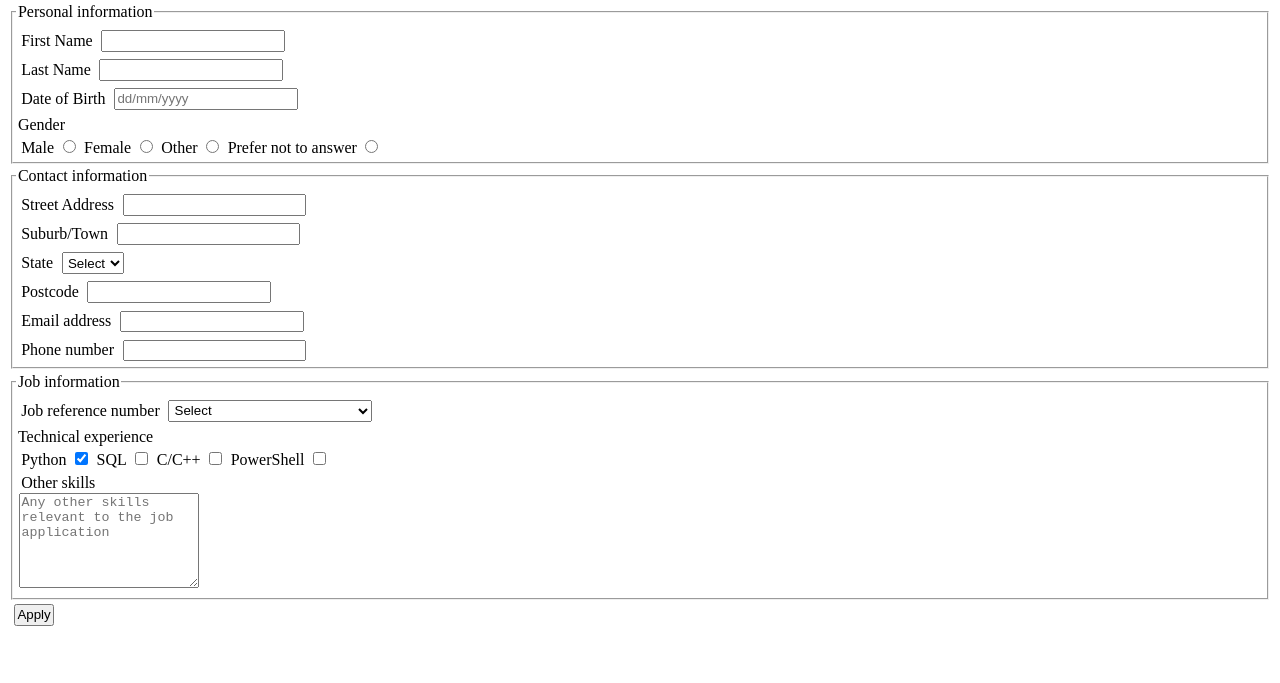
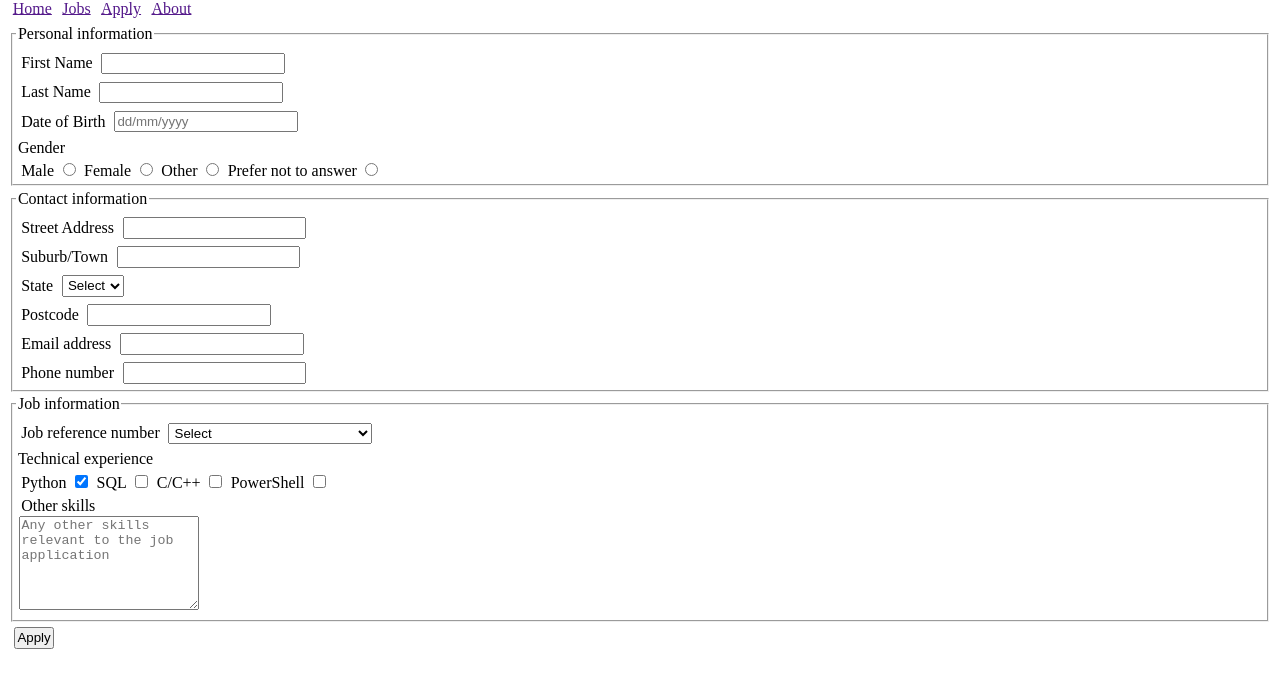
Before and after one commit to JackHobbs104532329/COS10026-Assignment-1, a plain HTML site: page apply.html in a window 1280 px wide. Shown: the part 117-800 px from the top of the page. Drawn offline with Linux system fonts and the light colour scheme.

Commit message:
added nav to apply page - placeholder

```diff
--- a/apply.html
+++ b/apply.html
@@ -11,6 +11,14 @@
       <img id="logo" src="images/image.png" alt="Intelligenz logo">
       <h1>Intelligenz Analytics</h1>
     </header>
+
+    <!--NAVIGATION MENU - WILL NEED TO BE UPDATED-->
+    <nav class="menu"> <!-- Menu / Navigation-->
+      <a href="">Home</a>
+      <a href="">Jobs</a>
+      <a href="">Apply</a>
+      <a href="">About</a>
+    </nav>
 
     <!--Form-->
     <form method="post" action="https://mercury.swin.edu.au/it000000/formtest.php">
```
